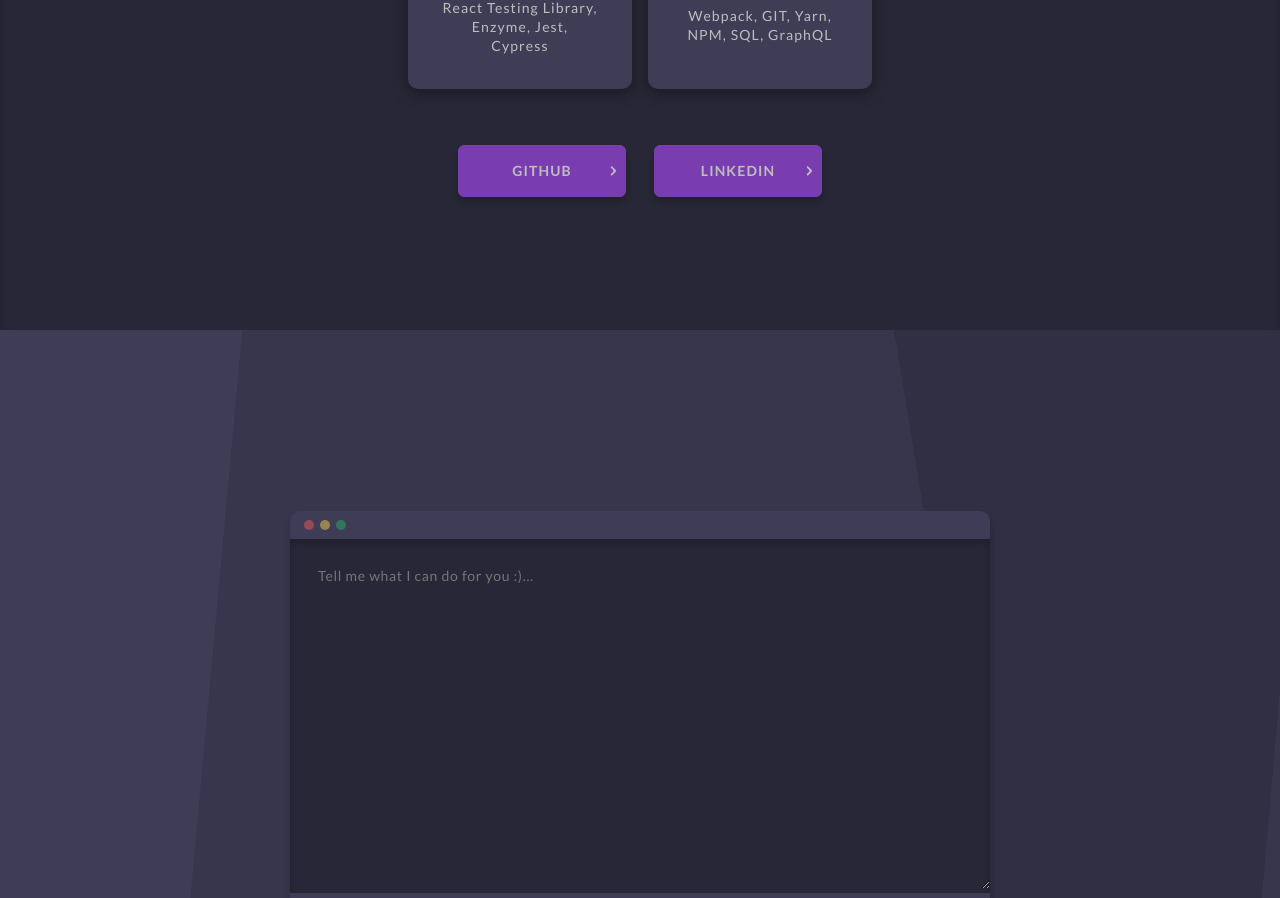
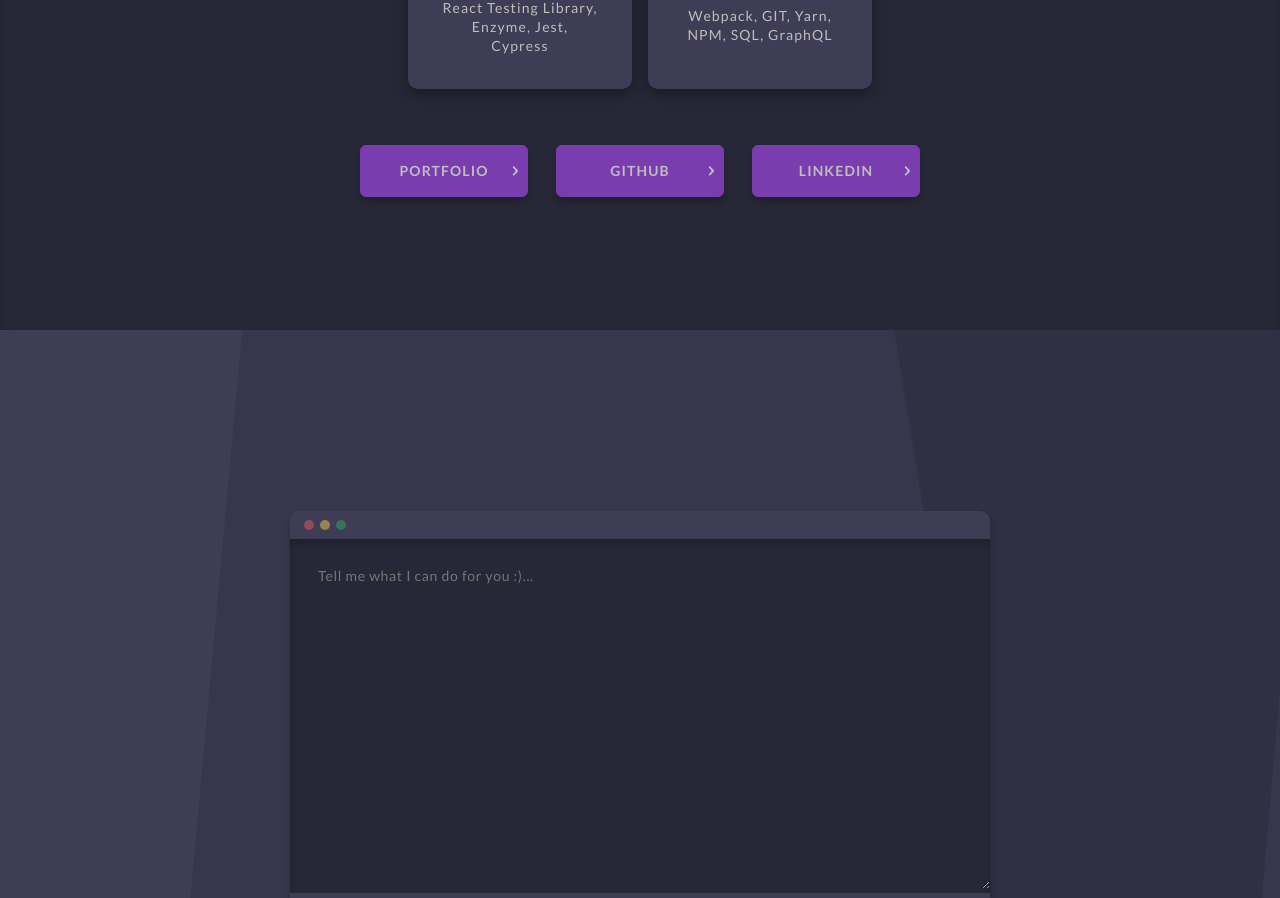
Before and after one commit to KvNGCzA/portfolio-site, a React (Create React App) app: page / in a window 1280 px wide. Shown: the part 1270-2168 px from the top of the page. Built offline with nearby package versions, Linux system fonts and the light colour scheme.

Commit message:
add portfolio link

```diff
--- a/src/views/SimplisticPage/SectionTwo.tsx
+++ b/src/views/SimplisticPage/SectionTwo.tsx
@@ -10,6 +10,10 @@ import hammerSpanner from "../../images/tools.png";
 const { REACT_APP_GITHUB_LINK, REACT_APP_LINKEDIN_LINK } = process.env;
 
 const SOCIALS = [
+  {
+    link: "https://portfolio.christopherakanmu.com/",
+    text: "portfolio",
+  },
   {
     link: REACT_APP_GITHUB_LINK,
     text: "github",
```
